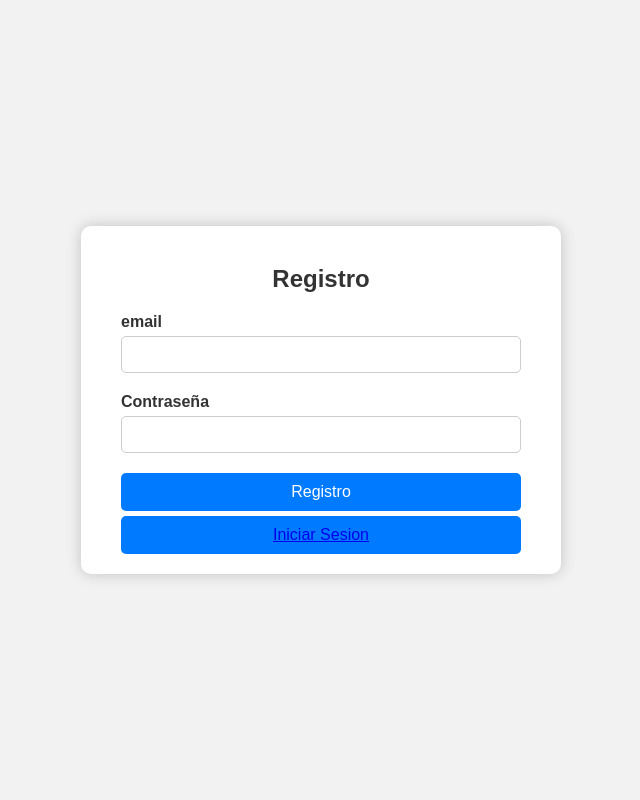
After one commit to JuanLeonel0399/bagstorepty, a PHP site: page /registro.php in a window 1280 px wide. The commit adds this page. Shown: the whole page, without its empty margins (319-959 px from the left). Run offline with PHP 8.4, Linux system fonts and the light colour scheme.

Commit message:
new file:   inicio.php 	new file:   logout.php 	new file:   registro.php 	modified:   templates/cabecera.php

```diff
--- /dev/null
+++ b/logout.php
@@ -0,0 +1,6 @@
+<?php
+session_start();
+session_unset();
+session_destroy();
+header('Location: inicio.php');
+exit;
--- /dev/null
+++ b/registro.php
@@ -0,0 +1,116 @@
+<?php
+include('global/config.php');
+include('global/conexion.php');
+
+if ($_SERVER['REQUEST_METHOD'] == 'POST') {
+    $email = $_POST['email'];
+    $password = password_hash($_POST['password'], PASSWORD_DEFAULT);
+
+    $sentencia = $pdo->prepare("INSERT INTO usuarios (id, email, password) VALUES (NULL, :email, :password);");
+    if ($sentencia->execute(['email' => $email, 'password' => $password])) {
+        echo "Usuario registrado exitosamente.";
+        header('Location: inicio.php');
+    } else {
+        echo "Error al registrar el usuario.";
+    }
+}
+?>
+
+<!DOCTYPE html>
+<html lang="es">
+
+<head>
+    <meta charset="UTF-8">
+    <meta name="viewport" content="width=device-width, initial-scale=1.0">
+    <title>Registro de Usuario</title>
+    <style>
+        body {
+            font-family: Arial, sans-serif;
+            background-color: #f2f2f2;
+            display: flex;
+            justify-content: center;
+            align-items: center;
+            height: 100vh;
+            margin: 0;
+        }
+
+        .txt a{
+            text-decoration:none;
+        }
+        .login-container {
+            background-color: #fff;
+            padding: 20px 40px;
+            border-radius: 10px;
+            box-shadow: 0 0 15px rgba(0, 0, 0, 0.2);
+            max-width: 400px;
+            width: 100%;
+            text-align: center;
+        }
+
+        .login-container h2 {
+            margin-bottom: 20px;
+            font-size: 24px;
+            color: #333;
+        }
+
+        .mg-2 {
+            margin-top: 5px;
+        }
+
+        .input-group {
+            margin-bottom: 20px;
+            text-align: left;
+        }
+
+        .input-group label {
+            display: block;
+            margin-bottom: 5px;
+            font-weight: bold;
+            color: #333;
+        }
+
+        .input-group input {
+            width: 100%;
+            padding: 10px;
+            border: 1px solid #ccc;
+            border-radius: 5px;
+            box-sizing: border-box;
+        }
+
+        button {
+            width: 100%;
+            padding: 10px;
+            background-color: #007BFF;
+            border: none;
+            border-radius: 5px;
+            color: #fff;
+            font-size: 16px;
+            cursor: pointer;
+        }
+
+        button:hover {
+            background-color: #0056b3;
+        }
+    </style>
+</head>
+
+<body>
+<div class="login-container">
+        <h2>Registro</h2>
+        <form  method="POST">
+            <div class="input-group">
+                <label for="username">email</label>
+                <input type="email" id="username" name="email" required>
+            </div>
+            <div class="input-group">
+                <label for="password">Contraseña</label>
+                <input type="password" id="password" name="password" required>
+            </div>
+            <button type="submit">Registro</button>
+        </form>
+         <button type="submit" class="mg-2"><a class="txt" href="inicio.php">Iniciar Sesion</a></button>
+
+    </div>
+</body>
+
+</html>
--- a/templates/cabecera.php
+++ b/templates/cabecera.php
@@ -47,6 +47,9 @@ if (!isset($_SESSION['CARRITO'])) {
                         </a>
 
                     </li>
+                    <li>
+                        <a class="nav-link text-white" href="logout.php">Cerrar sesion</a>
+                    </li>
                 </ul>
 
 
```
Also changed, not shown: inicio.php (added, +126 -0 lines).
